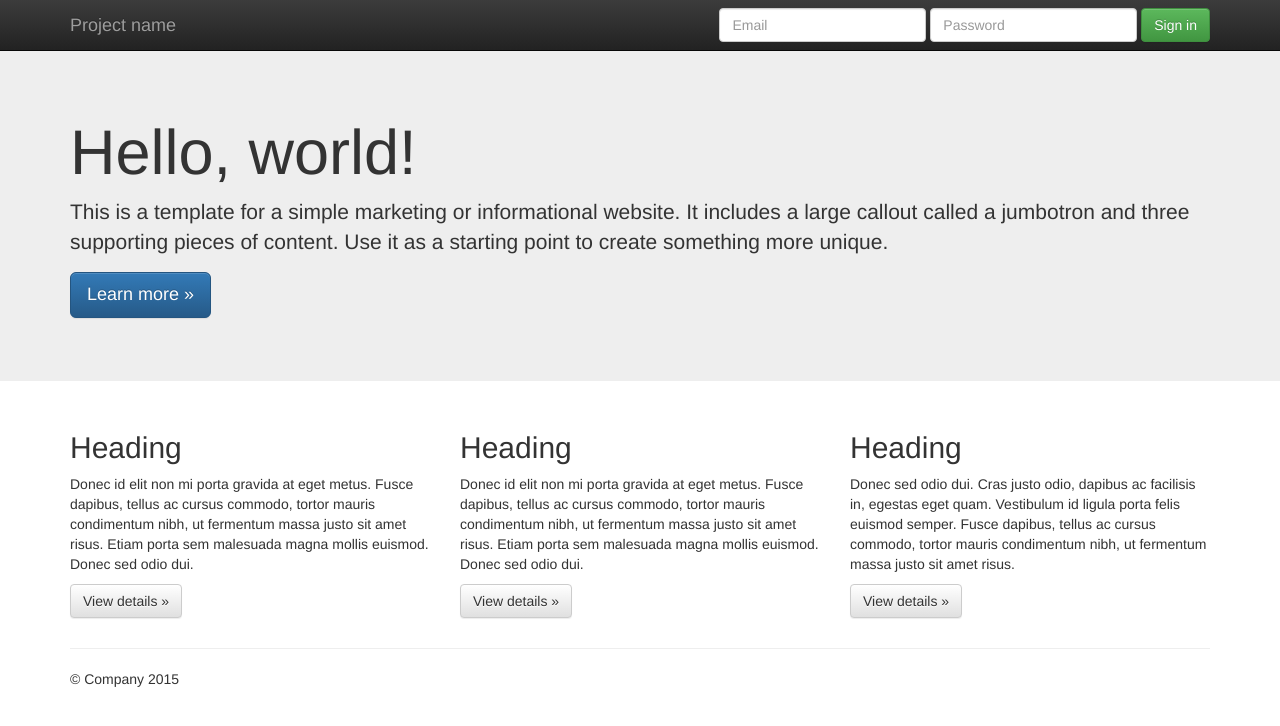
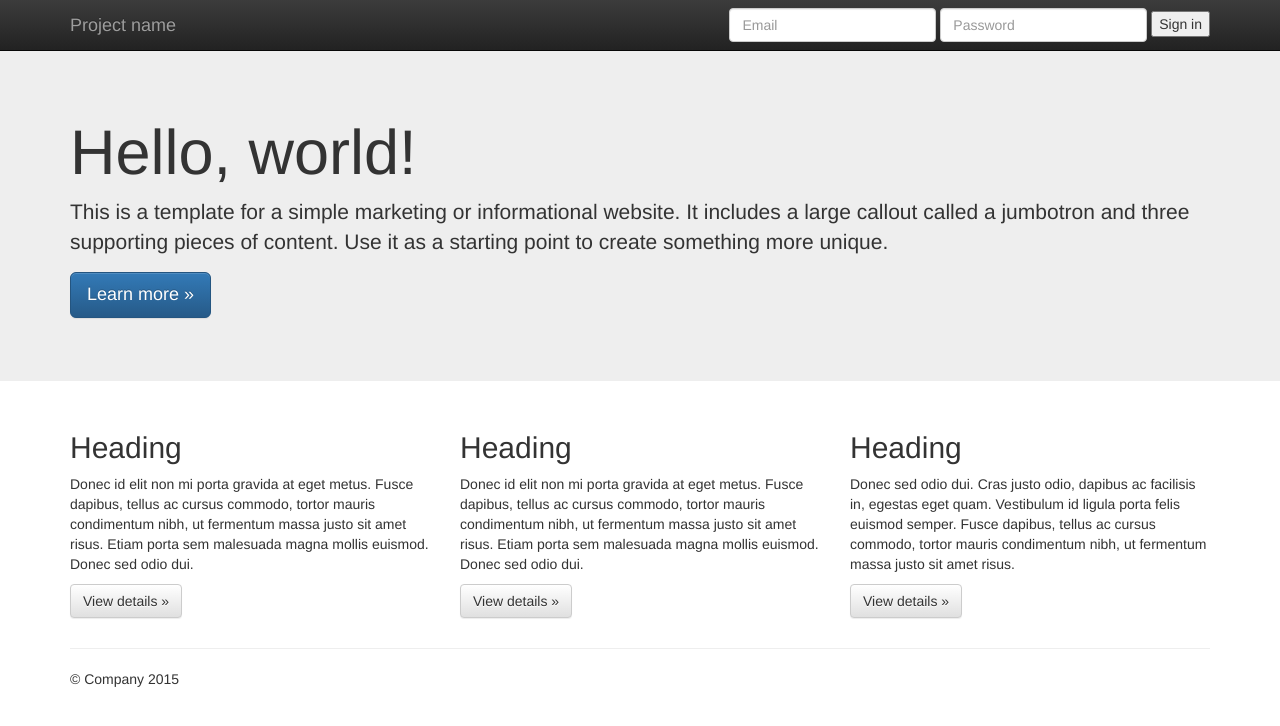
Before and after one commit to HaykGhahramanyan0/Web-Browser, a plain HTML site: page index.html in a window 1280 px wide. Drawn offline with nearby package versions, Linux system fonts and the light colour scheme.

Commit message:
remote:  minor change to index.html file

```diff
--- a/index.html
+++ b/index.html
@@ -46,7 +46,7 @@
             <div class="form-group">
               <input type="password" placeholder="Password" class="form-control">
             </div>
-            <button type="submit" class="btn btn-success">Sign in</button>
+            <button type="submit" class="Login">Sign in</button>
           </form>
         </div><!--/.navbar-collapse -->
       </div>
```
